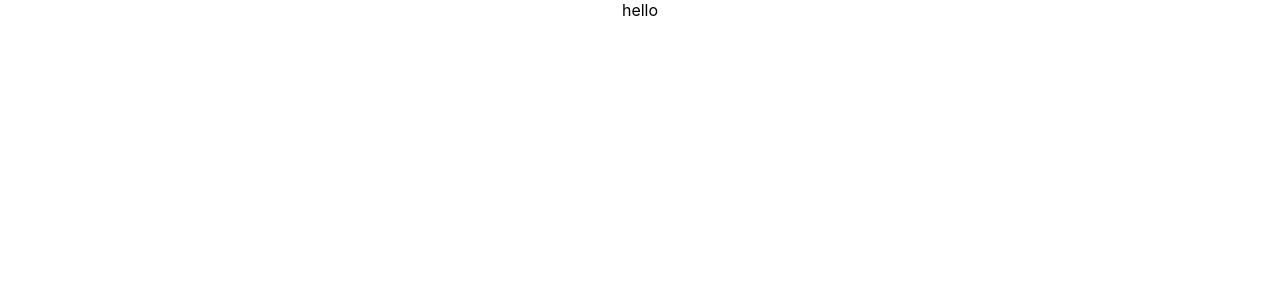
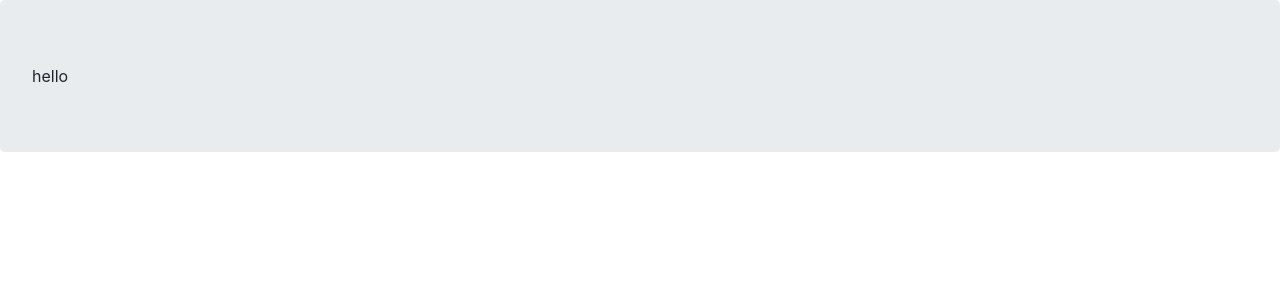
Before and after one commit to NehaSijaria/new-app, a React (Create React App) app: page / in a window 1280 px wide. Shown: the top 300 px of the page. Built offline with nearby package versions, Linux system fonts and the light colour scheme.

Commit message:
init project/clnup files

```diff
--- a/public/index.html
+++ b/public/index.html
@@ -24,7 +24,8 @@
       work correctly both with client-side routing and a non-root public URL.
       Learn how to configure a non-root public URL by running `npm run build`.
     -->
-    <title>React App</title>
+    <title>New App</title>
+    <link rel="stylesheet" href="https://stackpath.bootstrapcdn.com/bootstrap/4.4.1/css/bootstrap.min.css" integrity="sha384-Vkoo8x4CGsO3+Hhxv8T/Q5PaXtkKtu6ug5TOeNV6gBiFeWPGFN9MuhOf23Q9Ifjh" crossorigin="anonymous">
   </head>
   <body>
     <noscript>You need to enable JavaScript to run this app.</noscript>
--- a/src/App.js
+++ b/src/App.js
@@ -3,7 +3,7 @@
 
 function App() {
   return (
-    <div className="App">
+    <div className="jumbotron">
       hello
     </div>
   );
```
